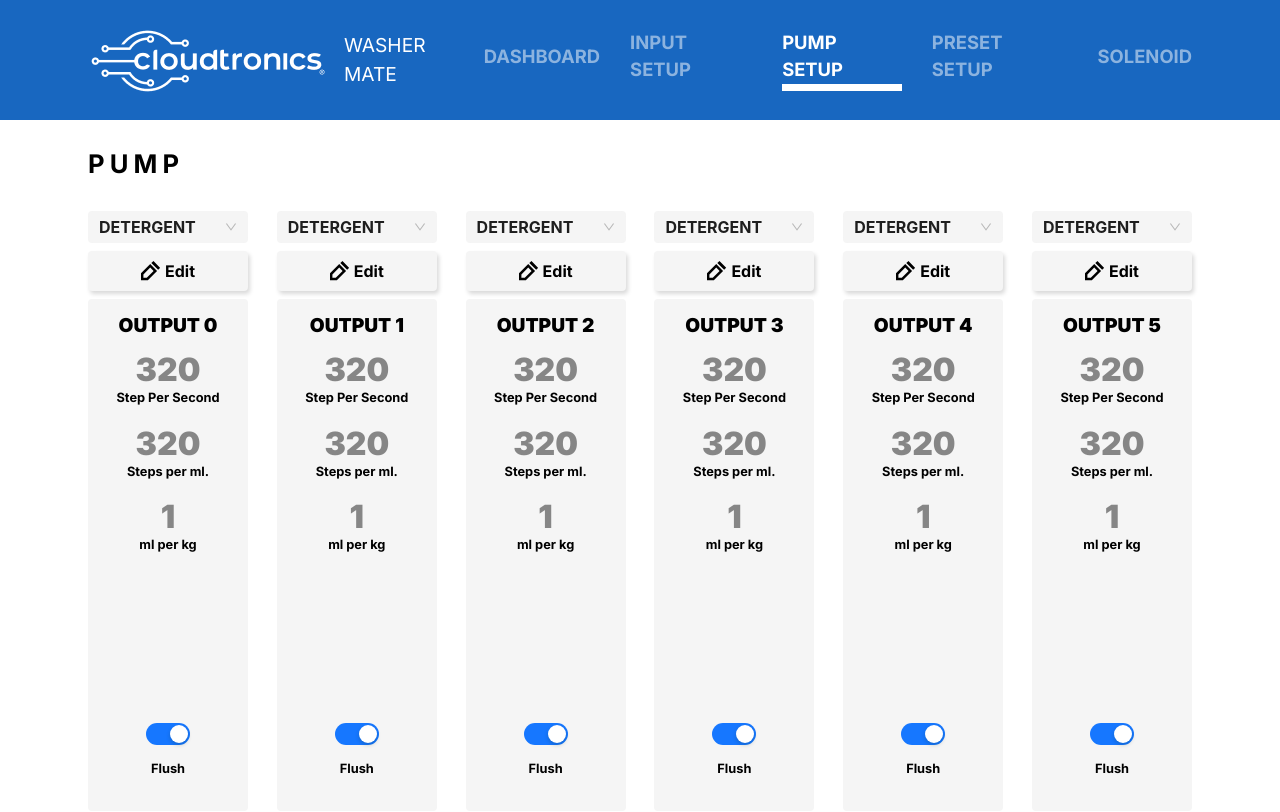
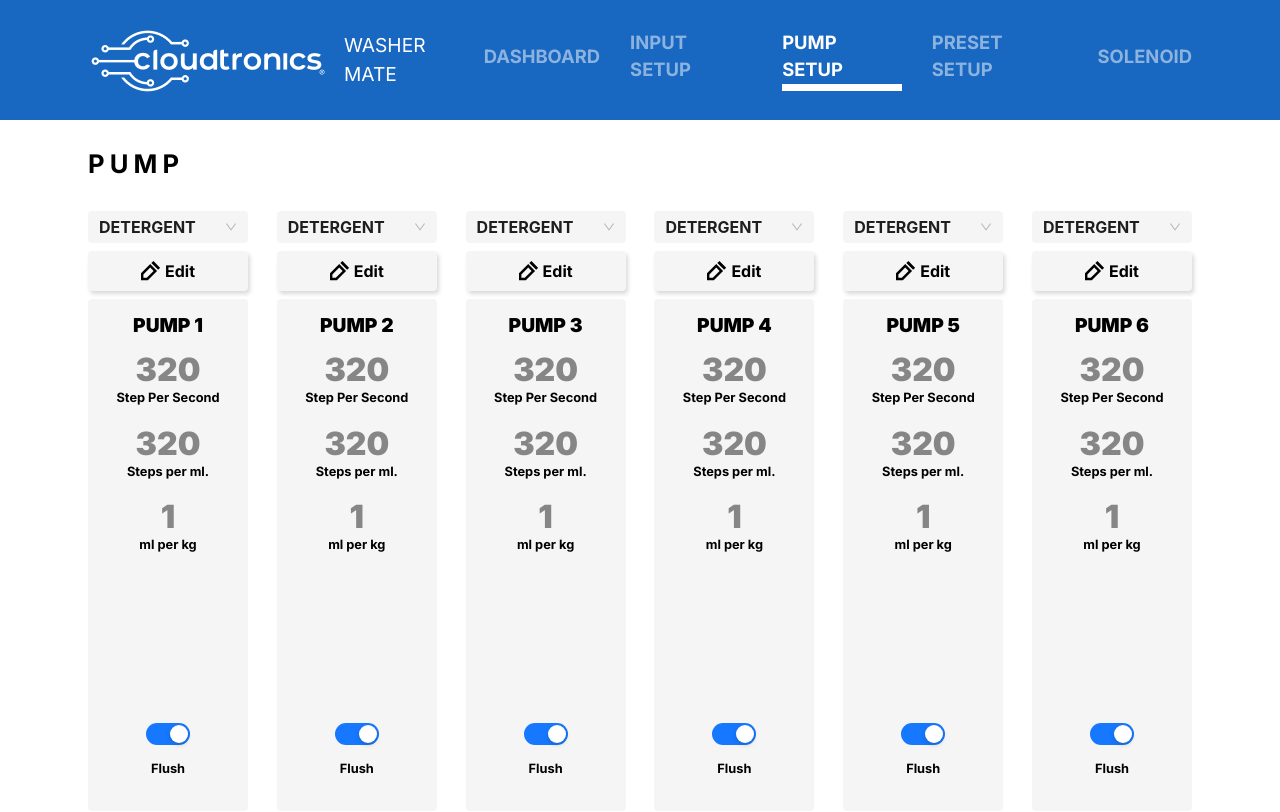
Before and after one commit to piyawatpm/washer-demo2, a Next.js app: page / in a window 1280 px wide. Both pictures are taken after a click on the element "PUMP SETUP". Shown: the top 812 px of the page. Built offline with nearby package versions, Linux system fonts and the light colour scheme.

Commit message:
fix: fix typo

```diff
--- a/src/app/__component/PumpSetup.tsx
+++ b/src/app/__component/PumpSetup.tsx
@@ -129,7 +129,7 @@ const PumpSetup = () => {
                 <p>Edit</p>
               </button>
               <div className=" flex-1 flex flex-col items-center bg-[#F5F5F5] w-full rounded-[.25rem] pt-[.85rem] pb-[1.85rem]">
-                <h1 className=" text-[1.2rem] font-black">OUTPUT {i}</h1>
+                <h1 className=" text-[1.2rem] font-black">PUMP {e}</h1>
                 <div className=" mt-[1.35rem] flex flex-col gap-y-[1.35rem]">
                   <div className=" flex flex-col gap-y-1 items-center">
                     <h2 className=" text-[#868686] text-[2rem] font-black">
```
